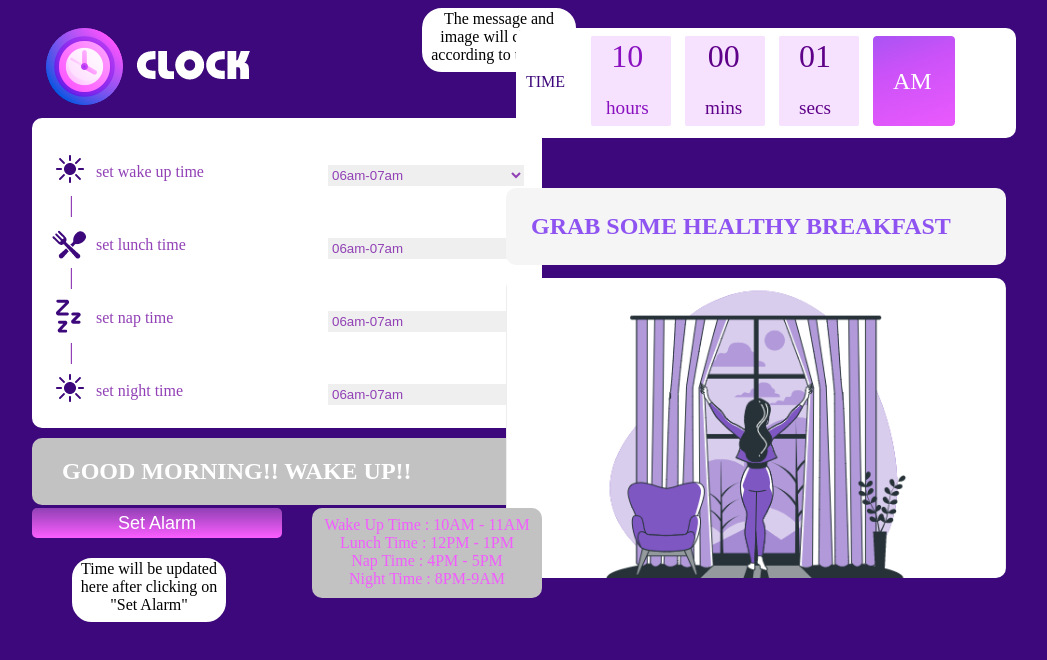
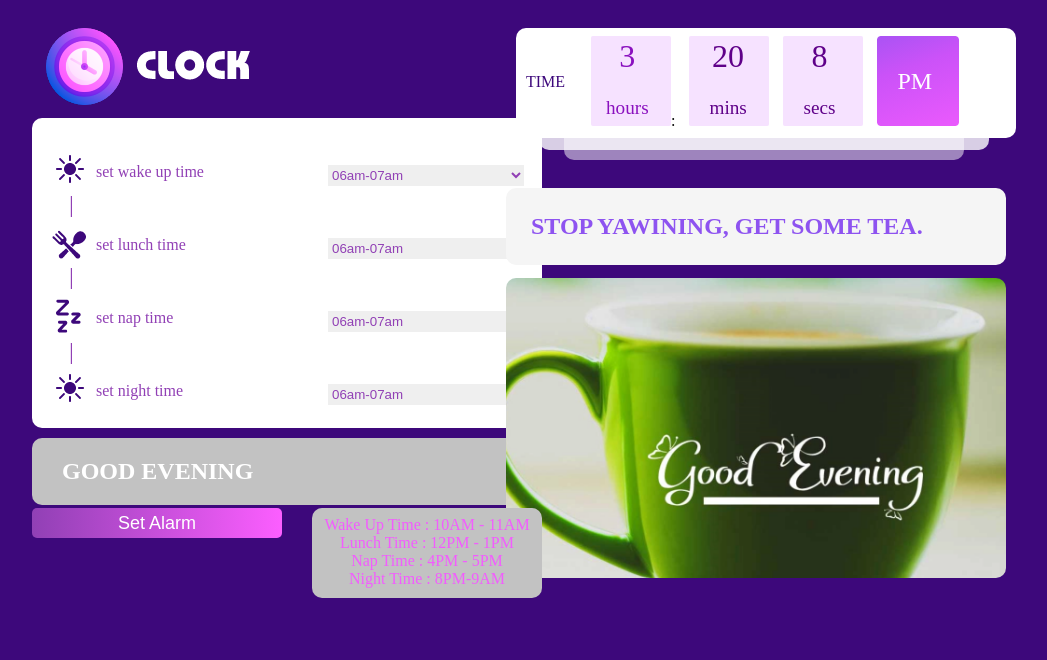
Before and after one commit to devendra-sharma5998/JSProject1DigitalClock, a plain HTML site: page index.html in a window 1280 px wide. Shown: the whole page, without its empty margins (86-1133 px from the left). Drawn offline with Linux system fonts and the light colour scheme.

Commit message:
commited

```diff
--- a/index.html
+++ b/index.html
@@ -12,10 +12,10 @@
     <div class="parent">
         <div class="clock" ></div>
     <div class="container">
-        <div class="child1">
+        <div class="child1" >
         <label for="morning" ><img src="./wake_up.png"  alt=""></label>
         <span>set wake up time</span>
-        <select name="wakeup" class="list" >
+        <select name="wakeup" id="select"class="list" >
         <option value="" >06am-07am</option>
         <option value="">07am-08am</option>
         <option value="">08am-09am</option>
@@ -27,7 +27,7 @@
         <label for="morning"><img src="./lunch_time.png" alt=""></label>
         <span>set lunch time</span>
 
-        <select name="wakeup" class="list">
+        <select name="lunch" class="list" id="selectlunch">
         <option value="">06am-07am</option>
         <option value="">07am-08am</option>
         <option value="" >08am-09am</option>
@@ -38,7 +38,7 @@
 
         <label for="morning"><img src="./nap_time.png" alt=""></label>
         <span>set nap time</span>
-        <select name="wakeup" class="list">
+        <select name="nap_time" class="list" id="selectnap">
         <option value="" >06am-07am</option>
         <option value="">07am-08am</option>
         <option value="" >08am-09am</option>
@@ -48,7 +48,7 @@
     <span class="line-between3">|</span>
         <label for="morning"><img src="./wake_up.png" alt=""></label>
         <span>set night time</span>
-        <select name="wakeup" class="list">
+        <select name="night_time" class="list" id="selectnight">
         <option value="">06am-07am</option>
         <option value="">07am-08am</option>
         <option value="">08am-09am</option>
@@ -57,33 +57,33 @@
     </select>
  </div>
     </div>
-    <div class="msg1">The message and image will change according to the time</div>
-    <div class="msg2">Time will be updated here after clicking on "Set Alarm"</div>
-    <div class=" child2">GOOD MORNING!! WAKE UP!!</div>
+    <div class=" child2" id="goodtext">GOOD MORNING!! WAKE UP!!</div>
     <div class="child3"><span class="text">TIME</span>
-        <span class="digits">
-            <span class="t"> <span class="first-text"><span class="eleven">10</span>  <br><br>hours </span><img  src="./timeline.png" class="time"  alt=""></span>
-            <span class="t"><span class="second-text"><span class="eleven">00</span> <br><br>mins </span><img src="./timeline.png"class="time2"  alt=""></span>
-            <span class="t"><span class="second-text"><span class="eleven">01</span>  <br><br>secs </span><img src="./timeline.png" class="time2"alt=""></span>
-            <span class="t"><span class="second-text"> <span class="am">AM</span> </span><img src="./AM_svg.png" class="time2"alt=""></span>
+        <span id="clock2">
+            <span class="t"> <span class="first-text"><span class="eleven" id="hr">10</span> <br> <br>hours </span><img  src="./timeline.png" class="time"  alt=""></span>:
+            <span class="t"><span class="second-text"><span class="eleven" id="min">00</span><br> <br>mins </span><img src="./timeline.png"class="time2"  alt=""></span>
+            <span class="t"><span class="second-text"><span class="eleven" id="sec">01</span> <br> <br>secs </span><img src="./timeline.png" class="time2"alt=""></span>
+            <span class="t"><span class="second-text"> <span class="am" id="am_pm">AM</span> </span><img src="./AM_svg.png" class="time2"alt=""></span>
         </span>
     </div>
-    <div class="child4">GRAB SOME HEALTHY BREAKFAST</div>
-    <div class="child5"></div>
+    <div class="child4" id="food_timing">GRAB SOME HEALTHY BREAKFAST</div>
+    <div class="child5" id="image"></div>
 
-    <button class="btn">
+    <button class="btn" id="butn">
         <span>Set Alarm</span>
-        <!-- <span class="btn2">Party time!</span>  -->
+
     </button>
+<div  class="child6">
+    <div id="morning">Wake Up Time : 10AM - 11AM </div>
+    <div id="lunch"> Lunch Time : 12PM - 1PM </div>
+    <div id="nap"> Nap Time : 4PM - 5PM </div>
+    <div id="night"> Night Time : 8PM-9AM</div>
+</div>
+</div>
+    <div class="backbx1"></div>
+    <div class="backbx2"></div>
 
-    <span class="child6">Wake Up Time : 10AM - 11AM <br> Lunch Time : 12PM - 1PM <br> Nap Time : 4PM - 5PM <br> Night Time : 8PM-9AM</span>
-</div>
-
-
-
-
-
-
+<script src="index.js"></script>
 
 
 
--- /dev/null
+++ b/index.js
@@ -0,0 +1,98 @@
+let clock= document.getElementById("clock2")
+let hr= document.getElementById("hr")
+let min= document.getElementById("min")
+let sec= document.getElementById("sec")
+let am_pm= document.getElementById("am_pm")
+
+function timer(){
+    let timers=new Date();
+    let hours=timers.getHours()
+    let minutes=timers.getMinutes()
+    let seconds=timers.getSeconds()
+
+
+    min.innerText=minutes;
+    sec.innerText=seconds;
+    if(hours>=12 ){
+        am_pm.innerText="PM"
+    }
+    let t =document.getElementById("food_timing")
+    let j=document.getElementById("goodtext")
+    let image=document.getElementById("image")
+
+    if(hours>12 && hours<14){
+        food_timing.innerText="grab some health Lunch"
+        goodtext.innerText="GOOD AFTERNOON!!TAKE SOME SLEEP"
+        image.style.backgroundimage="URL('./Component 31 – 1@2x.jpg')"
+    }
+    if(hours>14 && hours<18){
+        food_timing.innerText="STOP YAWINING, GET SOME TEA. "
+        goodtext.innerText="GOOD EVENING"
+        image.style.backgroundImage="URL('./lunch_image@2x.png')"
+    }
+    if(hours>18 && hours<22 ){
+        food_timing.innerText="CLOSE YOUR EYES AND GO TO SLEEP"
+        goodtext.innerText="GOOD NIGHT"
+        // image.style.backgroundimage="URL('./goodnight_image@2x.jpg')"
+        image.style.backgroundImage="URL('./goodnight_image@2x.jpg')"
+    }
+
+    // console.log(timers);
+    if(hours>12){
+        hours= hours-12
+    }
+    hr.innerText=hours;
+}
+
+setInterval(timer,1000);
+
+// let btns=docuent.getElementById("butn")
+
+
+// selectbutn.addEventListener("change",function(event){
+    let morning=document.getElementById("morning")
+    let lunch = document.getElementById("lunch")
+    let nap = document.getElementById("nap")
+    let night = document.getElementById("night")
+// })
+let butn =document.getElementById("butn")
+let morningtext;
+let lunchtext;
+let naptext;
+let nighttext;
+
+    // button= document.getElementById("button",function(event){
+
+select.addEventListener("change",function(event){
+    // console.log(event.target.selectedOptions[0].text)
+   morningtext=`WakeupTime ${event.target.selectedOptions[0].text}`
+
+})
+selectlunch.addEventListener("change",function(event){
+    // console.log(event.target.selectedOptions[0].text)
+    lunchtext=`LunchTime ${event.target.selectedOptions[0].text}`
+
+})
+selectnap.addEventListener("change",function(event){
+    // console.log(event.target.selectedOptions[0].text)
+    naptext=`NapTime ${event.target.selectedOptions[0].text}`
+
+})
+selectnight.addEventListener("change",function(event){
+    // console.log(event.target.selectedOptions[0].text)
+    nighttext=`NightTime ${event.target.selectedOptions[0].text}`
+
+})
+
+butn.addEventListener("click",function(){
+   morning.innerText=morningtext
+})
+butn.addEventListener("click",function(){
+lunch.innerText=lunchtext;
+})
+butn.addEventListener("click",function(){
+nap.innerText=naptext;
+})
+butn.addEventListener("click", function(){
+    night.innerText=nighttext
+})
--- a/style.css
+++ b/style.css
@@ -90,31 +90,6 @@ body{
 
 }
 
-.msg1
-{
-    position: absolute;
-    border: 2px solid white;
-    margin-left: 500px;
-    height: 60px;
-    width: 150px;
-    border-radius: 20px;
-    text-align: center;
-    background-color: white;
-}
-.msg2
-{
-    position: absolute;
-    border: 2px solid white;
-    height: 60px;
-    width: 150px;
-    border-radius: 20px;
-    text-align: center;
-    background-color: white;
-    top: 550px;
-    left: 150px;
-}
-
-
  .child2 {
      border: 2px;
      background-color: #C2C2C2;
@@ -152,10 +127,10 @@ body{
     margin-left: 10px;
     color: #3D087B;
 }
-.digits
+/* .digits
 {
     position: relative;
-}
+} */
 /* .t{
     position: absolute;
 } */
@@ -237,6 +212,7 @@ body{
 
     position: absolute;
     background-image: linear-gradient(
+        to right,
         #9140B5,
         #FC5EFF
     );
@@ -257,6 +233,7 @@ body{
   }
   .btn:hover{
     background-image: linear-gradient(
+        to left,
         #FC5EFF,
         #9140B5
     );
@@ -281,3 +258,26 @@ body{
     padding-top: 8px;
     box-sizing: border-box;
 }
+
+.backbx1{
+    position: absolute;
+    height: 100px;
+    width: 450px;
+    background-color: white;
+    z-index: -1;
+    opacity: .8;
+    right: 205px;
+    top: 50px;
+    border-radius: 10px;
+}
+.backbx2{
+    position: absolute;
+    height: 100px;
+    width: 400px;
+    background-color: white;
+    z-index: -2;
+    opacity: .5;
+    right: 230px;
+    top: 60px;
+    border-radius: 10px;
+}
```
Also changed, not shown: Component 31 – 1@2x.jpg (added), goodnight_image@2x.jpg (added), lunch_image@2x.png (added).
